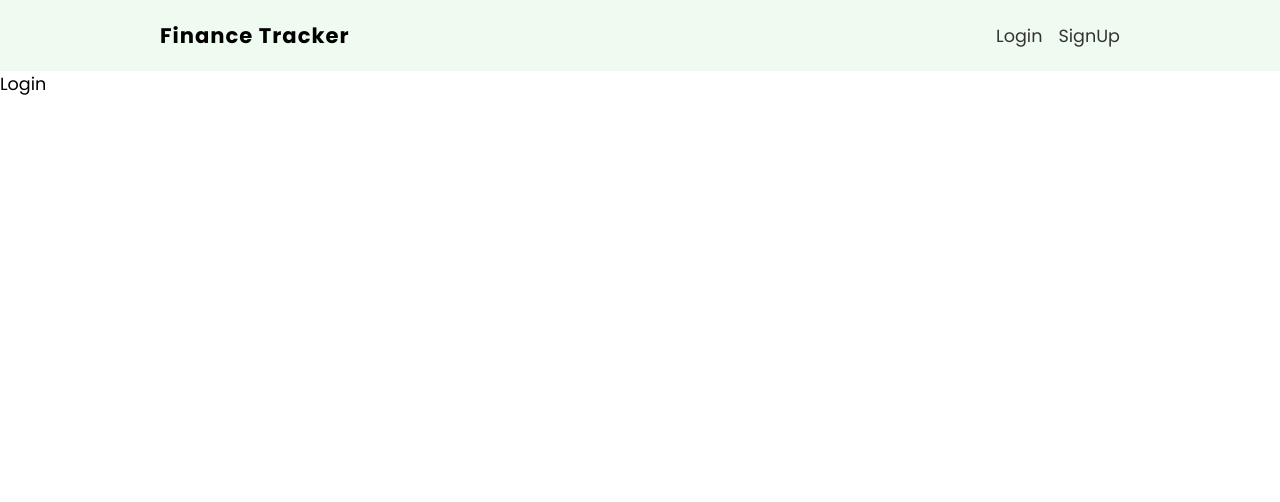
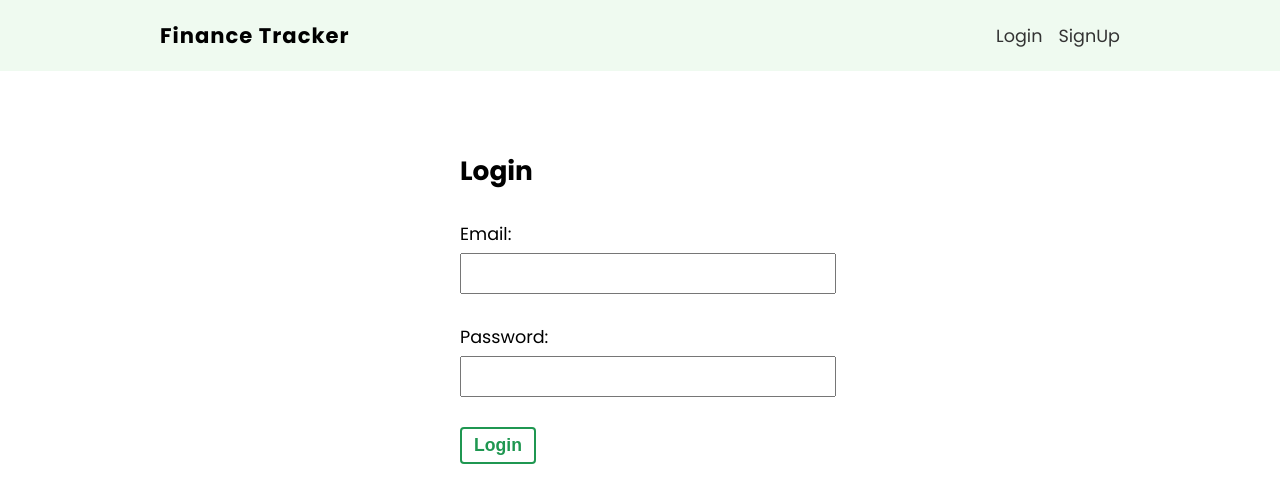
Before and after one commit to jps27CSE/Finance_Tracker_React, a React (Create React App) app: page /login in a window 1280 px wide. Shown: the top 502 px of the page. Built offline with nearby package versions, Linux system fonts and the light colour scheme.

Commit message:
login form

```diff
--- a/src/pages/login/Login.js
+++ b/src/pages/login/Login.js
@@ -1,5 +1,36 @@
+import { useState } from "react";
 import styles from "./Login.module.css";
 
 export default function Login() {
-  return <div>Login</div>;
+  const [email, setEmail] = useState("");
+  const [password, setPassword] = useState("");
+
+  const handleSubmit = (e) => {
+    e.preventDefault();
+
+    console.log(email, password);
+  };
+
+  return (
+    <form className={styles["login-form"]} onSubmit={handleSubmit}>
+      <h2>Login</h2>
+      <label>
+        <span>Email:</span>
+        <input
+          type="email"
+          onChange={(e) => setEmail(e.target.value)}
+          value={email}
+        />
+      </label>
+      <label>
+        <span>Password:</span>
+        <input
+          type="password"
+          onChange={(e) => setPassword(e.target.value)}
+          value={password}
+        />
+      </label>
+      <button className="btn">Login</button>
+    </form>
+  );
 }
--- a/src/pages/login/Login.module.css
+++ b/src/pages/login/Login.module.css
@@ -0,0 +1,19 @@
+.login-form {
+  max-width: 360px;
+  margin: 60px auto;
+  padding: 20px;
+}
+.login-form label {
+  display: block;
+  margin: 30px auto;
+}
+.login-form span {
+  display: block;
+  margin-bottom: 6px;
+}
+.login-form input {
+  padding: 8px 6px;
+  font-size: 1em;
+  color: #777;
+  width: 100%;
+}
--- a/src/pages/signup/Signup.module.css
+++ b/src/pages/signup/Signup.module.css
@@ -0,0 +1,19 @@
+.signup-form {
+  max-width: 360px;
+  margin: 60px auto;
+  padding: 20px;
+}
+.signup-form label {
+  display: block;
+  margin: 30px auto;
+}
+.signup-form span {
+  display: block;
+  margin-bottom: 6px;
+}
+.signup-form input {
+  padding: 8px 6px;
+  font-size: 1em;
+  color: #777;
+  width: 100%;
+}
```
